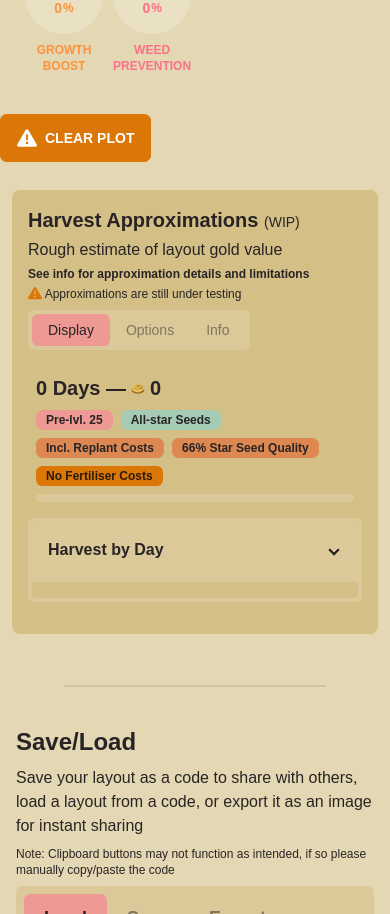
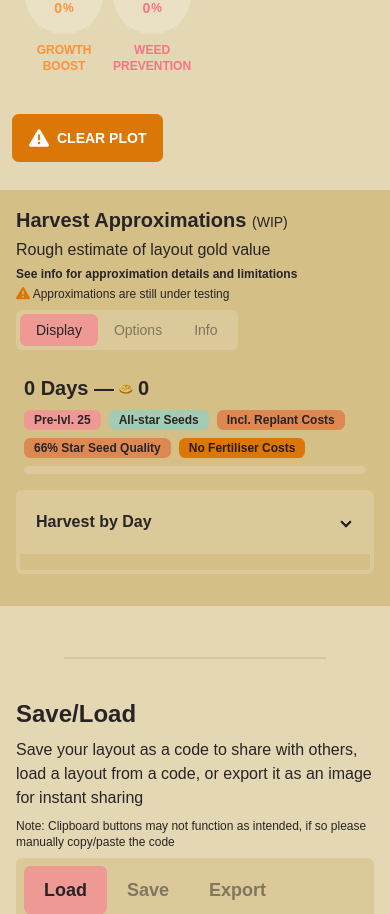
Before and after one commit to VincentAmante/palia-tools, a Nuxt app: page / in a window 390 px wide. Shown: the part 1671-2585 px from the top of the page. Built offline with nearby package versions, Linux system fonts and the light colour scheme; a web font is replaced by a local one.

Commit message:
[UI] Adjusted margins a bit
- Removed small margins on mobile screens for some sections
- Added margin back to clear plot button

```diff
--- a/components/HarvestCalculator.vue
+++ b/components/HarvestCalculator.vue
@@ -135,8 +135,8 @@ function getTooltipMessage(cropType: CropType, type: 'star' | 'base', produceAmo
 </script>
 
 <template>
-  <div class="rounded-lg my-4 px-2 py-2">
-    <div class="bg-base-300 p-4 rounded-lg max-w-xl">
+  <div class="sm:rounded-lg my-4 px-0 py-2 mx-0">
+    <div class="bg-base-300 p-4 sm:rounded-lg max-w-xl">
       <div class="flex flex-col gap-1 pb-2">
         <div class="text-xl md:text-2xl font-bold">
           Harvest Approximations <span
--- a/pages/index.vue
+++ b/pages/index.vue
@@ -352,12 +352,12 @@ function handleRightClick(event: MouseEvent, row: number, col: number, plot: Plo
       </div>
     </section>
 
-    <button class="btn my-0 btn-warning w-fit text-white md:mx-8 lg:mx-16" @click="clearAllPlots()">
+    <button class="btn my-0 mx-3 btn-warning w-fit text-white md:mx-8 lg:mx-16" @click="clearAllPlots()">
       <font-awesome-icon class="text-xl" :icon="['fas', 'triangle-exclamation']" />
       <p>Clear Plot</p>
     </button>
 
-    <div class="flex flex-col gap-2 px-1 lg:px-16 max-w-4xl py-1">
+    <div class="flex flex-col gap-2 lg:px-16 max-w-4xl py-1">
       <HarvestCalculator :layout="garden as Garden" />
     </div>
     <div class="divider px-16" />
```
